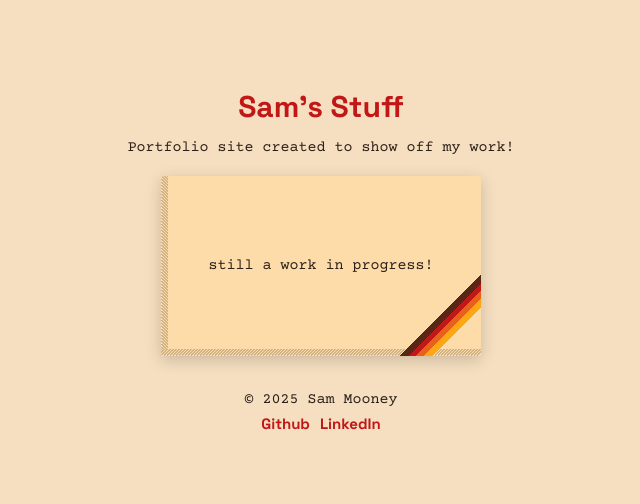
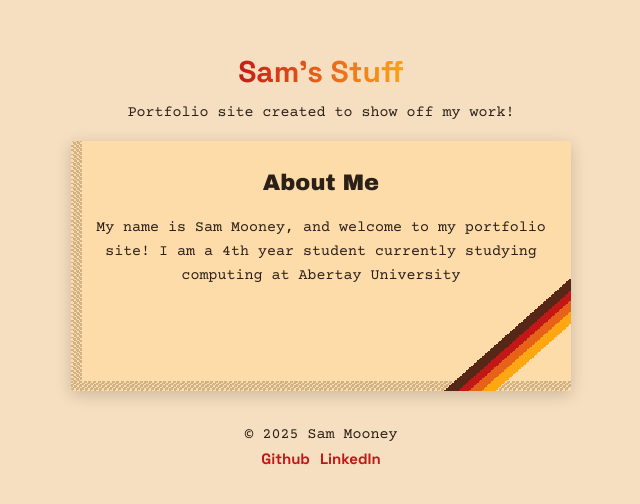
Before and after one commit to sammooneydev/portfolio, a Vue app: page / in a window 1280 px wide. Shown: the part 134-638 px from the top of the page, without its empty margins (319-959 px from the left). Built offline with nearby package versions, Linux system fonts and the light colour scheme.

Commit message:
added gradient effect on heading text within TheHeader vue component, also added nice fading in animation for profile cards, as well as some simple text within the cards

```diff
--- a/src/components/ProfileCard.vue
+++ b/src/components/ProfileCard.vue
@@ -1,46 +1,69 @@
 <template>
     <div class="card">
-        <p>still a work in progress!</p>
+        <h2>About Me</h2>
+        <p>My name is Sam Mooney, and welcome to my portfolio site!
+           I am a 4th year student currently studying computing at Abertay University</p>
     </div>
 </template>
 
 <style scoped>
+/*import for heading font*/
+@import url('https://fonts.googleapis.com/css2?family=Archivo+Black&family=Courier+Prime:ital,wght@0,400;0,700;1,400;1,700&family=Space+Grotesk:wght@300..700&display=swap');
+
+
+h2 {
+    margin-bottom: 15px;
+    font-family: "Archivo Black", sans-serif;
+}
+
+@keyframes fadeUp {
+    to {
+      opacity: 1;
+      transform: translateY(0);
+    }
+  }
+
 @media (prefers-color-scheme: dark) {
     .card{
-        width: 320px;
-        height: 180px;
+        width: 500px;
+        height: 250px;
         background-image: url('../assets/retro-card-design-dark.svg');
         background-size:100% 100%;
         background-position: center;
         display: flex;
         flex-direction: column;
-        justify-content: center;
+        justify-content: top;
         align-items: center;
         box-shadow: 0 4px 16px rgba(65,56,50, 0.30);
         border-radius: 3px;
         padding: 1.5rem;
         color: #f4eade;
         text-align: center;
+        opacity: 0;
+        transform: translateY(20px);
+        animation: fadeUp 1s ease-out forwards;
     }
 }
 
 @media (prefers-color-scheme: light) {
     .card {
-        width: 320px;
-        height: 180px;
+        width: 500px;
+        height: 250px;
         background-image: url('../assets/retro-card-design.svg');
         background-size:100% 100%;
         background-position: center;
         display: flex;
         flex-direction: column;
-        justify-content: center;
+        justify-content: top;
         align-items: center;
         box-shadow: 0 4px 16px rgba(0,0,0,0.18);
         border-radius: 3px;
         padding: 1.5rem;
         color: #2b2018;
         text-align: center;
+        opacity: 0;
+        transform: translateY(20px);
+        animation: fadeUp 1s ease-out forwards;
     }
 }
-
 </style>
--- a/src/components/TheHeader.vue
+++ b/src/components/TheHeader.vue
@@ -9,11 +9,14 @@
 @import url('https://fonts.googleapis.com/css2?family=Space+Grotesk:wght@400;500;700&display=swap');
 
 h1 {
-  color: #c21717;
   text-align: center;
   margin: 0;
   padding: 5px;
   font-weight: bold;
   font-family: 'Space Grotesk', sans-serif;
+  background: linear-gradient(90deg,#c21717, #e76219, #fea712);
+  -webkit-background-clip: text;
+  color: transparent;
+  display: inline-block;
 }
 </style>
```
